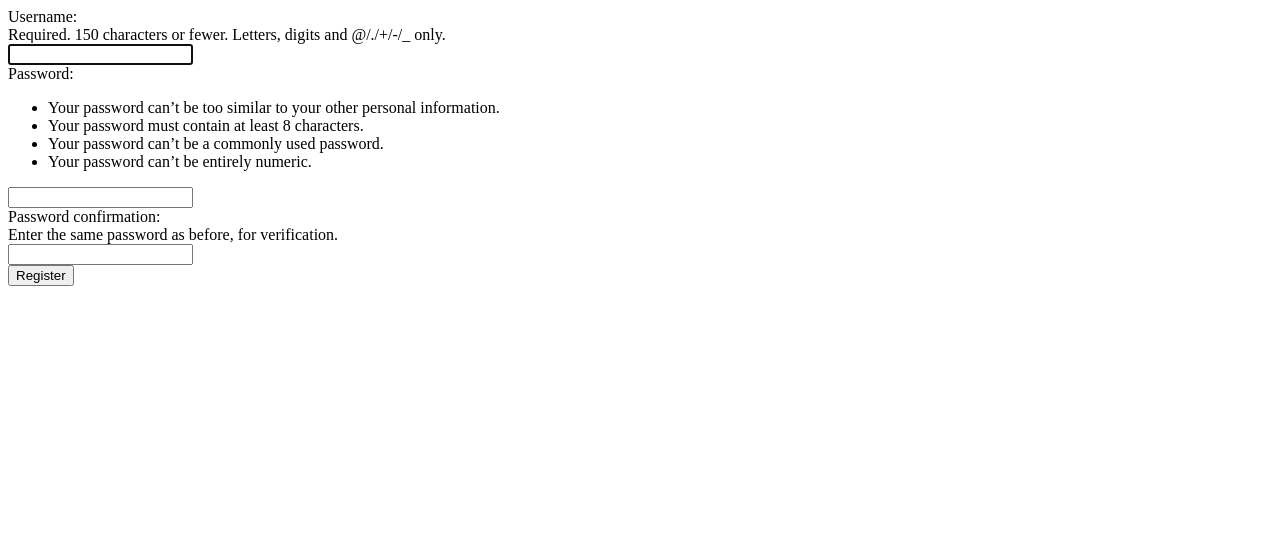
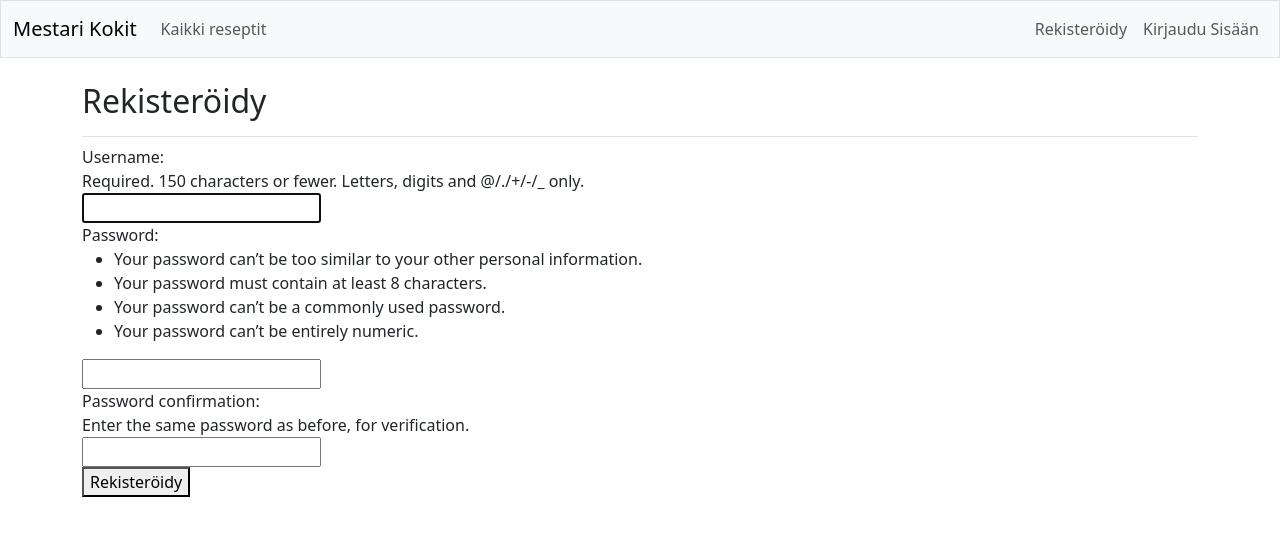
Before and after one commit to 40412/ap_group_assignment_2, a Django app: page /accounts/register in a window 1280 px wide. Shown: the top 536 px of the page. Run offline with Django 4.2, Linux system fonts and the light colour scheme; some libraries are stand-ins or nearby versions.

Commit message:
Styling for some forms

```diff
--- a/accounts/templates/registration/register.html
+++ b/accounts/templates/registration/register.html
@@ -1,6 +1,15 @@
+{% extends 'recipe_app/base.html' %}
+{% load bootstrap5 %}
+
+{% block page_header %}
+    <h2>Rekisteröidy</h2>
+{% endblock page_header %}
+
+{% block content %}
 <form action="{% url 'accounts:register' %}" method='post'>
     {% csrf_token %}
     {{register_form.as_div}}
 
-    <button name='submit'>Register</button>
+    <button name='submit'>Rekisteröidy</button>
 </form>
+{% endblock content %}
--- a/recipe_app/templates/recipe_app/add_recipe.html
+++ b/recipe_app/templates/recipe_app/add_recipe.html
@@ -1,4 +1,5 @@
 {% extends 'recipe_app/base.html' %}
+
 {% block page_header %}
     <h1>Lisää uusi resepti</h1>
 {% endblock page_header %}
@@ -11,9 +12,14 @@
         </div>
         {{ ingform.management_form}}
         <div id="ingredient-formset" class="mb-3">
+
             {% for f in ingform %}
+            <div class="border border-dark my-2 mx-2 py-2 px-2">
                 {{f.as_p}}
+            </div>
             {% endfor %}
+
+
         </div>
         <input type="submit" class="btn btn-primary" value="Lisää resepti">
     </form>
--- a/recipe_app/templates/recipe_app/edit_recipe.html
+++ b/recipe_app/templates/recipe_app/edit_recipe.html
@@ -12,7 +12,9 @@
         {{ ingform.management_form }}
         <div id="ingredient-formset" class="mb-3">
             {% for f in ingform %}
+            <div class="border border-dark my-2 mx-2 py-2 px-2">
                 {{ f.as_p }}
+            </div>
             {% endfor %}
         </div>
         <input type="submit" class="btn btn-primary" value="Tallenna muutokset">
```
Also changed, not shown: recipe_app/templates/recipe_app/add_rating.html (+10 -1 lines).
